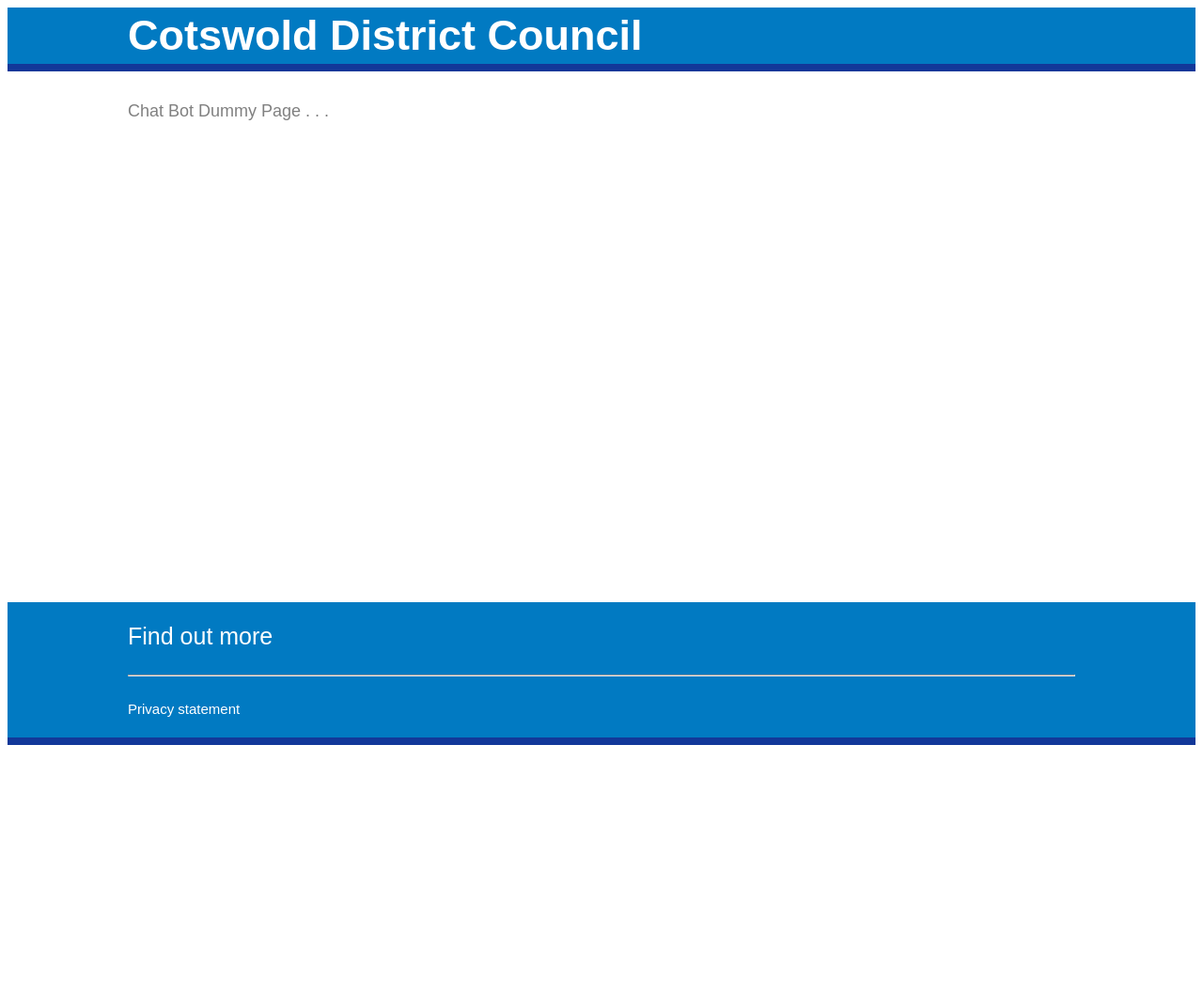
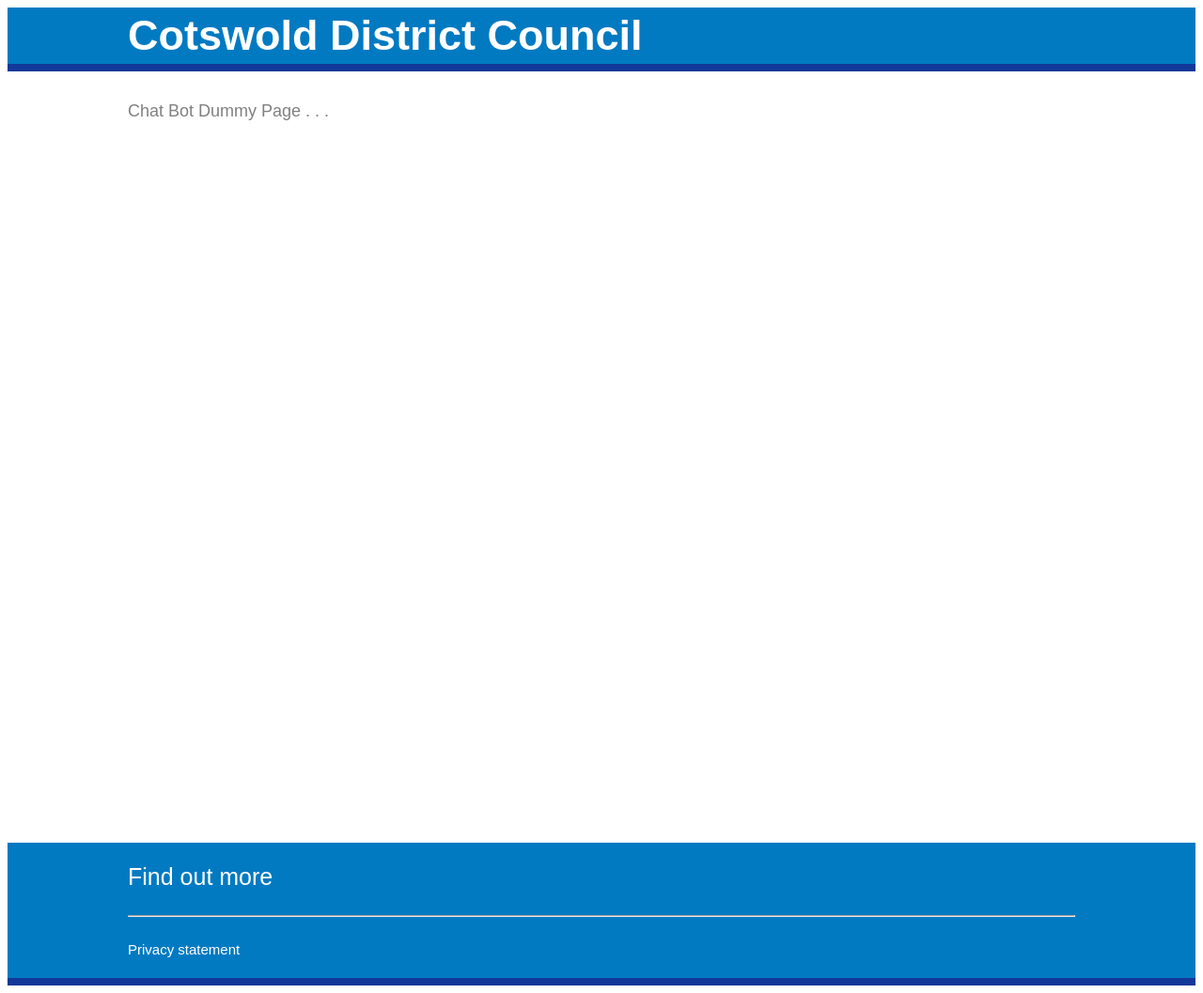
Before and after one commit to dev4guy/dev4guy.github.io, a Jekyll site: the page BotTestPage.html, which Jekyll copies as it is, in a window 1280 px wide. Shown: the whole page at 94% size. Built offline with Jekyll 4.4.1, drawn with Linux system fonts in a browser that asks for light colours; a script that is not in the unit is left out; before the commit the page ends 900 px from its top, so only the background shows below that.

Commit message:
Update BotTestPage.html

```diff
--- a/BotTestPage.html
+++ b/BotTestPage.html
@@ -17,7 +17,7 @@
       .contDiv {
       background-color: #FFFFFF;
       margin: 0px;
-      padding: 32px 128px 512px 128px;
+      padding: 32px 128px 768px 128px;
        }
       .hdrText {
       background-color: #017AC2;
```
